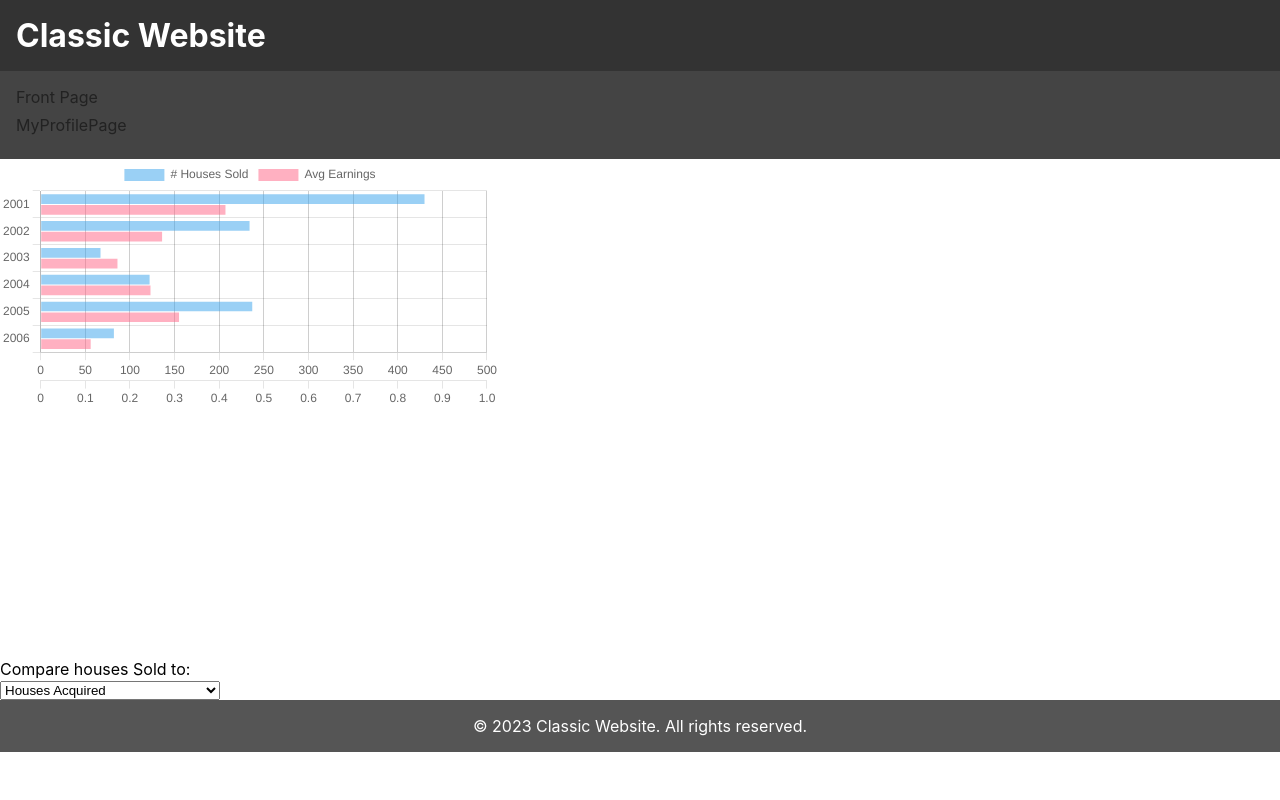
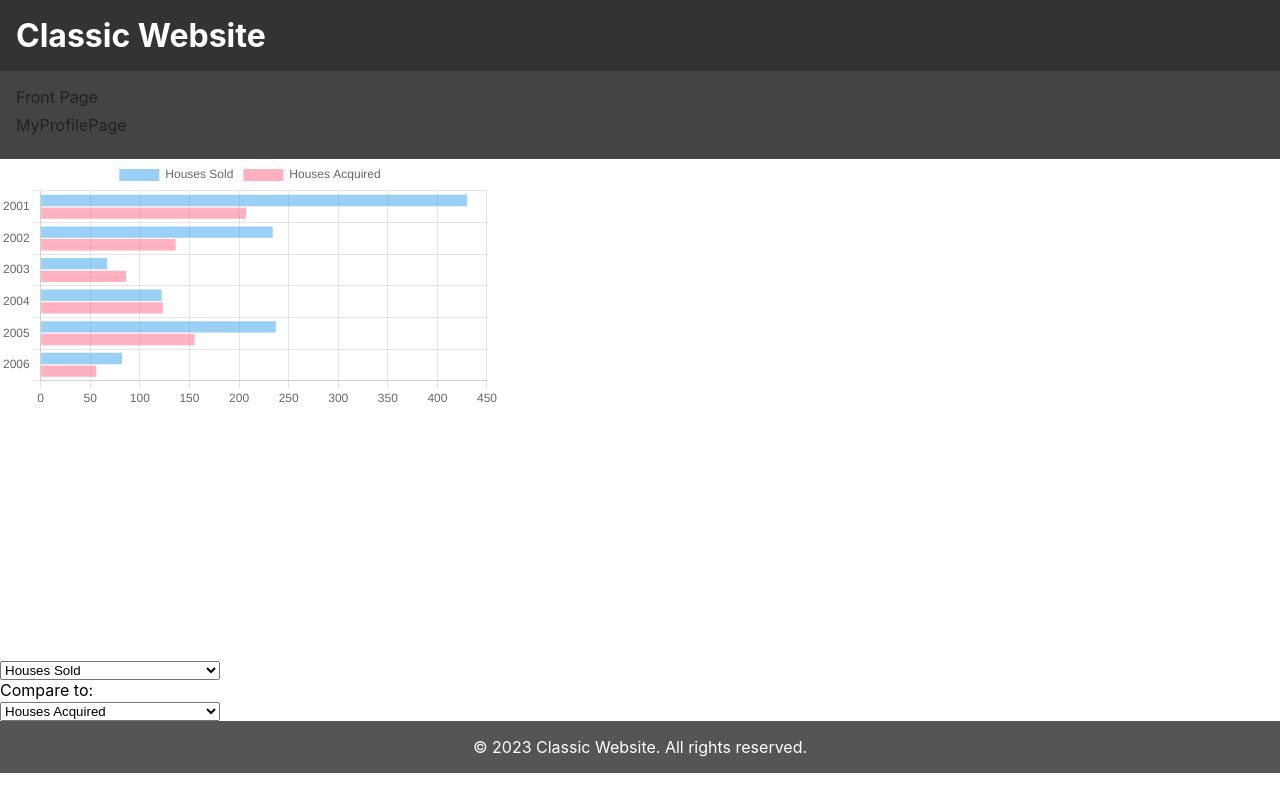
Before and after one commit to Nightbloom3/RealView, a React (Create React App) app: page /MyProfilePage in a window 1280 px wide. Built offline with nearby package versions, Linux system fonts and the light colour scheme.

Commit message:
V1 of Comparison Chart with Select Boxes

```diff
--- a/src/Charts/Data/ProfilePageData.js
+++ b/src/Charts/Data/ProfilePageData.js
@@ -1,4 +1,4 @@
-function Percentage (percentageValue, value) {
+function Percentage(percentageValue, value) {
   return (value / 100) * percentageValue;
 }
 
@@ -10,7 +10,7 @@ export const ProfilePageData = [
     HousesSold: 430,
     HousesAvgPriceSold: 1700000,
     HousesAvgEarnings: Percentage(4, 1700000),
-      HousesAvgPriceChange: -340000
+    HousesAvgPriceChange: -340000,
   },
   {
     id: 2,
@@ -19,7 +19,7 @@ export const ProfilePageData = [
     HousesSold: 234,
     HousesAvgPriceSold: 1840000,
     HousesAvgEarnings: Percentage(5, 1840000),
-      HousesAvgPriceChange: -325000
+    HousesAvgPriceChange: -325000,
   },
   {
     id: 3,
@@ -28,7 +28,7 @@ export const ProfilePageData = [
     HousesSold: 67,
     HousesAvgPriceSold: 1760000,
     HousesAvgEarnings: Percentage(3.5, 1760000),
-      HousesAvgPriceChange: -265000
+    HousesAvgPriceChange: -265000,
   },
   {
     id: 4,
@@ -37,16 +37,16 @@ export const ProfilePageData = [
     HousesSold: 122,
     HousesAvgPriceSold: 1670000,
     HousesAvgEarnings: Percentage(4, 1670000),
-      HousesAvgPriceChange: -380000
+    HousesAvgPriceChange: -380000,
   },
   {
     id: 5,
     year: 2005,
     HousesAcquired: 155,
     HousesSold: 237,
-      HousesAvgPriceSold: 18800000,
-      HousesAvgEarnings: Percentage(5.5, 18800000),
-      HousesAvgPriceChange: -235000
+    HousesAvgPriceSold: 1880000,
+    HousesAvgEarnings: Percentage(5.5, 1880000),
+    HousesAvgPriceChange: -235000,
   },
   {
     id: 6,
@@ -55,6 +55,6 @@ export const ProfilePageData = [
     HousesSold: 82,
     HousesAvgPriceSold: 1760000,
     HousesAvgEarnings: Percentage(4.5, 1760000),
-      HousesAvgPriceChange: -255000
+    HousesAvgPriceChange: -255000,
   },
 ];
--- a/src/Pages/MyProfilePage/MyProfilePageContent.jsx
+++ b/src/Pages/MyProfilePage/MyProfilePageContent.jsx
@@ -4,61 +4,85 @@ import { ProfilePageData } from "../../Charts/Data/ProfilePageData";
 import { Chart as ChartJS } from "chart.js/auto";
 // ^^^^^^ Må ikke slettes - ellers virker siden ikke ^^^^^^^--- import { Chart as ChartJS } from "chart.js/auto";
 
+// Reusable component for the select box
+function SelectBox({ onChange, options, defaultValue }) {
+  return (
+    <div className="SelectBox">
+      <select id="selectChoices" onChange={onChange} value={defaultValue}>
+        {options.map((option, index) => (
+          <option key={index} value={option.value}>
+            {option.label}
+          </option>
+        ))}
+      </select>
+    </div>
+  );
+}
+
 export default function MyProfilePageContent() {
-
+  //Options for the chart
   const ChartStylingWidth = 500; // Set your desired width
   const ChartStylingHeight = 500; // Set your desired height
   const ComparisonStyling = {
     MaintainAspectRatio: true,
     responsive: true,
     indexAxis: "y",
-        scales: {
-        xAxes: {
-            max: 500,
-        },
-    },
   };
+
+  const [selectChoice1, setSelectChoice1] = useState("HousesSold");
+  const [selectText1, setSelectText1] = useState("Houses Sold");
+  const [selectChoice2, setSelectChoice2] = useState("HousesAcquired");
+  const [selectText2, setSelectText2] = useState("Houses Acquired");
 
   const [profileData, setProfileData] = useState({
     labels: ProfilePageData.map((data) => data.year),
     datasets: [
       {
-                label: "# Houses Sold",
-                data: ProfilePageData.map((data) => data.HousesSold)
+        label: selectText1,
+        data: ProfilePageData.map((data) => data[selectChoice1]),
       },
       {
-                label: "Avg Earnings",
-                data: ProfilePageData.map((data) => data.HousesAcquired)
-            }
-        ]
-    })
-
-    const [selectChoice, setSelectChoice] = useState("")
+        label: selectText2,
+        data: ProfilePageData.map((data) => data[selectChoice2]),
+      },
+    ],
+  });
 
   useEffect(() => {
-        if (selectChoice) {
-            const dynamicKey = selectChoice; // Use the selected value as the key
-            const updatedData = {
-                ...profileData,
-                datasets: profileData.datasets.map((dataset) => {
-                    if (dataset.label === "# Houses Sold" || dataset.label === "Avg Earnings") {
-                        // Keep the existing datasets
-                        return dataset;
+    setProfileData({
+      labels: ProfilePageData.map((data) => data.year),
+      datasets: [
+        {
+          label: selectText1,
+          data: ProfilePageData.map((data) => data[selectChoice1]),
+        },
+        {
+          label: selectText2,
+          data: ProfilePageData.map((data) => data[selectChoice2]),
+        },
+      ],
+    });
+  }, [selectChoice1, selectChoice2, selectText1, selectText2]); // State variable dependencies
+
+  function HandleChoiceChange1(e) {
+    const selectedIndex = e.target.selectedIndex;
+    setSelectChoice1(e.target.value);
+    setSelectText1(e.target.options[selectedIndex].label);
   }
-                    return {
-                        ...dataset,
-                        label: selectChoice, // Update the label
-                        data: ProfilePageData.map((data) => data[dynamicKey]),
-                    };
-                }),
-            };
-            setProfileData(updatedData);
+
+  function HandleChoiceChange2(e) {
+    const selectedIndex = e.target.selectedIndex;
+    setSelectChoice2(e.target.value);
+    setSelectText2(e.target.options[selectedIndex].label);
   }
-    }, [selectChoice, profileData]); // Add profileData as a dependency to avoid stale data
 
-    function HandleChoiceChange(e) {
-        setSelectChoice(e.target.value)
-    }
+  const selectOptions = [
+    { label: "Houses Sold", value: "HousesSold" },
+    { label: "Houses Acquired", value: "HousesAcquired" },
+    { label: "Average sale price of houses", value: "HousesAvgPriceSold" },
+    { label: "Average earnings on house sales", value: "HousesAvgEarnings" },
+    { label: "Average price change on houses", value: "HousesAvgPriceChange" },
+  ];
 
   return (
     <div>
@@ -71,19 +95,19 @@ export default function MyProfilePageContent() {
         />
       </div>
 
-            <div className="SelectBox">
-                <p>Compare houses Sold to:</p>
-                <select id="selectChoices" onChange={HandleChoiceChange}>
-                    <option value="HousesAcquired"> Houses Acquired</option>
-                    <option value="HousesAvgPriceSold">Average sale price of houses</option>
-                    <option value="HousesAvgEarnings">Average earnings on house sales</option>
-                    <option value="HousesAvgPriceChange">Average price change on houses</option>
-                </select>
+      <SelectBox
+        onChange={HandleChoiceChange1}
+        options={selectOptions}
+        defaultValue={selectChoice1}
+      ></SelectBox>
 
+      <p>Compare to:</p>
+
+      <SelectBox
+        onChange={HandleChoiceChange2}
+        options={selectOptions}
+        defaultValue={selectChoice2}
+      ></SelectBox>
     </div>
-
-        </div>
-
-    )
-
+  );
 }
```
Lines whose indentation alone changed are shown as unchanged.
